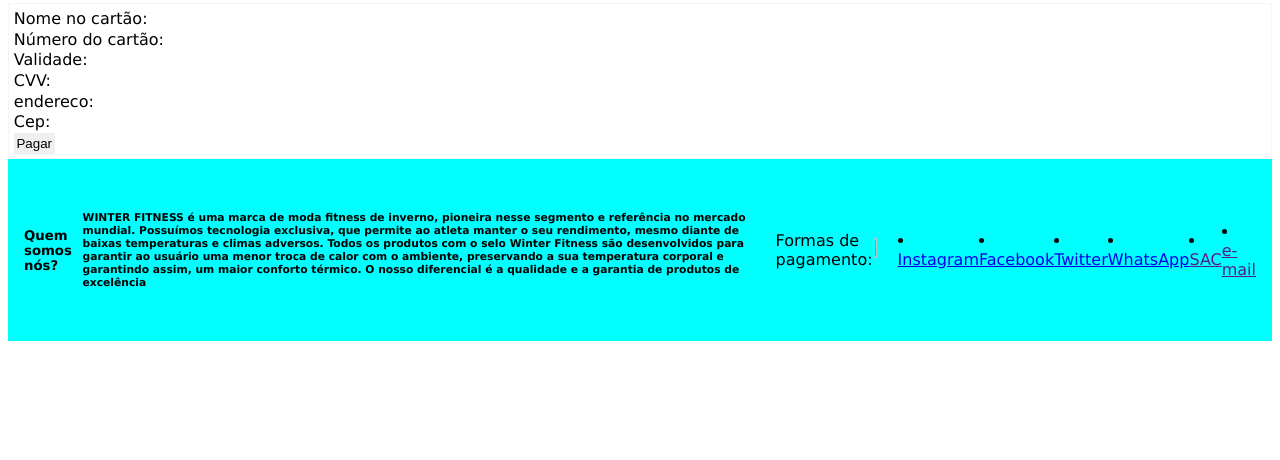
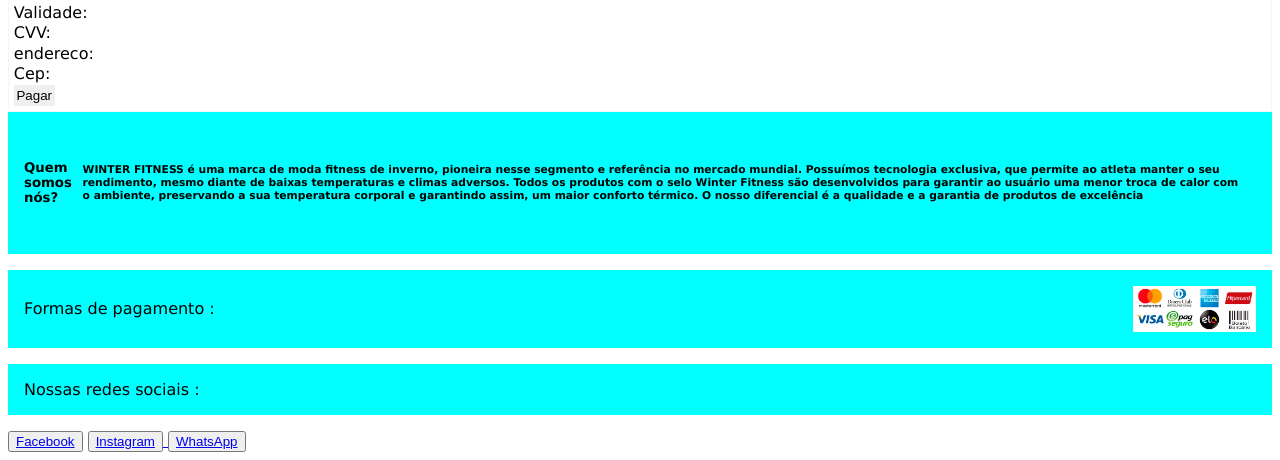
Before and after one commit to NayaraScherer/Winter-Fitness, a plain HTML site: page WinterFitness_novo/Sprint2/pagamento.html in a window 1280 px wide. Shown: the part 430-890 px from the top of the page. Before the commit the page ends 800 px from the top, so only its background shows below. Drawn offline with Linux system fonts and the light colour scheme.

Commit message:
atualização de paginas

```diff
--- a/WinterFitness_novo/Sprint2/pagamento.html
+++ b/WinterFitness_novo/Sprint2/pagamento.html
@@ -14,7 +14,10 @@
       </nav>
               <div id="man_banner" >
                   <div id="search-form">
-                      <h1><img src="../FotosLogo/Winter.png" height="30%" width="30%"></h1>
+                    <a href="./index2.html">
+                      <br> <img src="../FotosLogo/Winter.png" alt="Logo Winter Fitness" width="150" height="130">
+                     </a>
+                     <br>
                         <input type="text" placeholder="Pesquisar">
                         <button type="submit">Buscar</button>
                       <a href="./Cadastro e Login.html"><button>Login</button></a> <a href="pagamento.html"><button>carrinho</button></a>
@@ -82,9 +85,9 @@
             </nav>
           </main>
           <footer>
-              <section>
             <h7>
               <h5>Quem somos nós?</h5>
+              <br>
               <h6>WINTER FITNESS é uma marca de moda fitness de inverno,
                 pioneira nesse segmento e referência no mercado mundial.
                 Possuímos tecnologia exclusiva, que permite ao atleta manter o seu rendimento,
@@ -93,45 +96,16 @@
                 calor com o ambiente, preservando a sua temperatura corporal e garantindo assim,
                 um maior conforto térmico. O nosso diferencial é a qualidade e a garantia de produtos
                 de excelência</h6>
-              Formas de pagamento: <img src="Formasdepagamento.png" height="10%" width="10%>
-
-            <nav>
-            <li>
-               <a href="www.instagram.com">
-                  Instagram
-                </a>
-              </li>
-              <li>
-                <a href="www.facebook.com">
-                  Facebook
-                </a>
-              </li>
-              <li>
-                <a href="www.twitter.com">
-                  Twitter
-                </a>
-              </li>
-              <li>
-                <a href="www.whatsapp.com">
-                  WhatsApp
-                </a>
-              </li>
-              <li>
-                <a href="">
-                  SAC
-                </a>
-              </li>
                 <br>
-              <li>
-                <a href="">
-                  e-mail
-                </a>
-              </li>
-              <br>
-            </ul>
-        </nav>
               </h7>
             </footer>
         </section>
+        <p>Formas de pagamento :<img src="../FotosIcones/Formasdepagamento.png" alt="" height="10%" width="10%"></p>
+
+        <p>Nossas redes sociais : </p>
+        <button> <a href="Login Facebook.html">Facebook</a></button>
+        <Button> <a href="Login instagram.html"> Instagram </Button> </a>
+        <Button> <a href="Login whatsapp.html"> WhatsApp</Button> </a>
+
   </body>
   </html>
```
Also changed, not shown: WinterFitness_novo/Sprint2/index2.html (+0 -1 lines), WinterFitness_novo/Sprint2/login.html (+23 -0 lines). Lines whose indentation alone changed are shown as unchanged.
